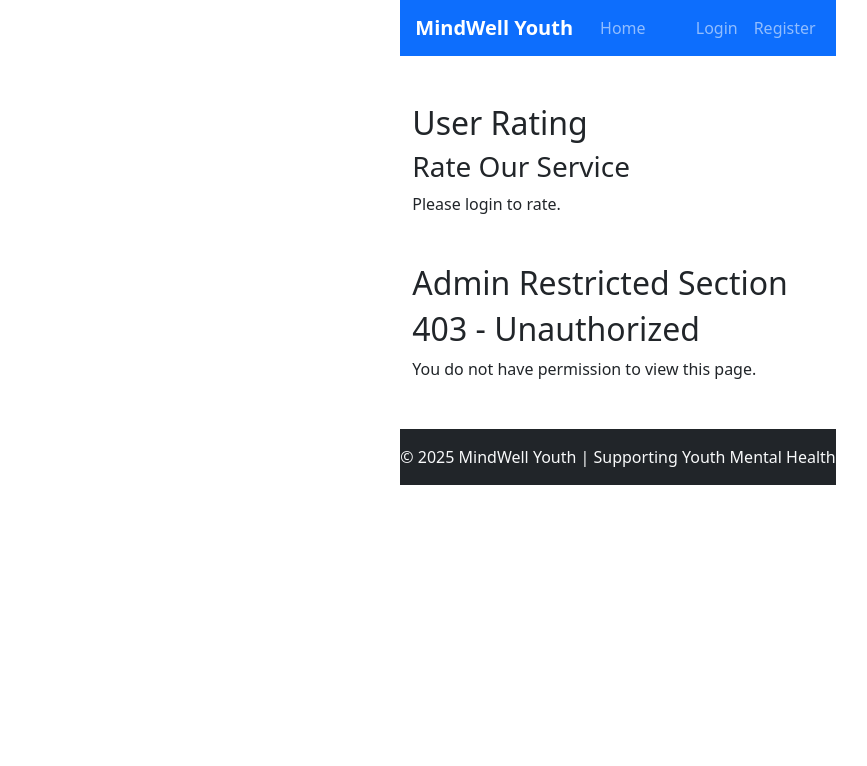
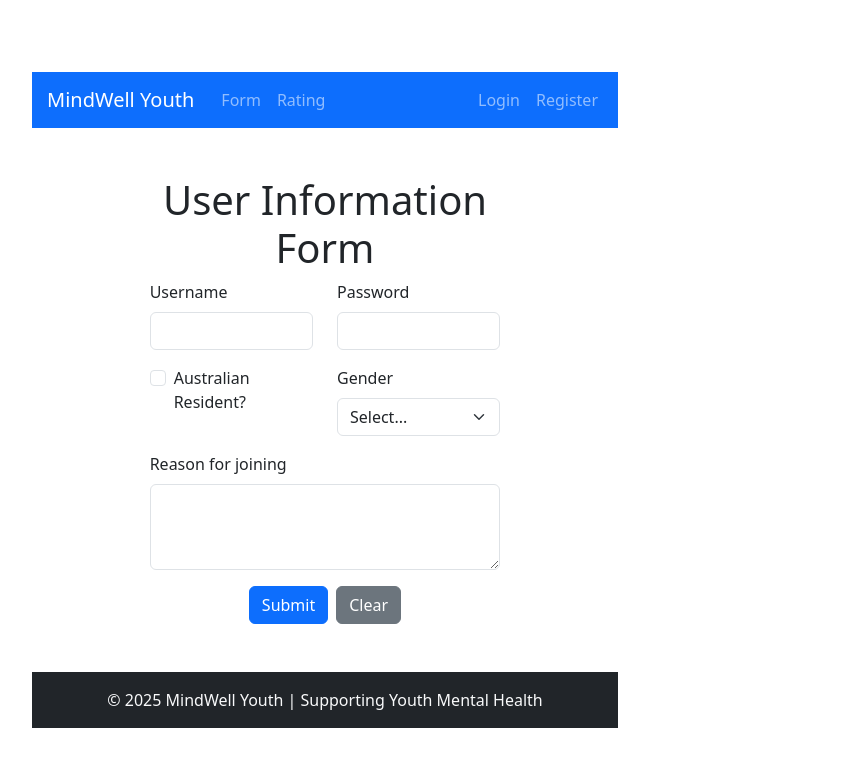
Before and after one commit to Mars5427/FIT5032, a Vue app: page /form in a window 1280 px wide. Shown: the top 766 px of the page, without its empty margins (22-889 px from the left). Built offline with nearby package versions, Linux system fonts and the light colour scheme; a small style sheet from the web is missing.

Commit message:
Update App.vue for displaying different pages

```diff
--- a/src/App.vue
+++ b/src/App.vue
@@ -14,13 +14,10 @@
         <div class="collapse navbar-collapse" id="navbarNav">
           <ul class="navbar-nav me-auto">
             <li class="nav-item">
-              <router-link class="nav-link" to="/">Home</router-link>
+              <router-link class="nav-link" to="/form">Form</router-link>
             </li>
-            <li class="nav-item" v-if="user">
-              <router-link class="nav-link" to="/dashboard">Dashboard</router-link>
-            </li>
-            <li class="nav-item" v-if="user">
-              <router-link class="nav-link" to="/resources">Resources</router-link>
+            <li class="nav-item">
+              <router-link class="nav-link" to="/rating">Rating</router-link>
             </li>
             <li class="nav-item" v-if="user && user.role === 'admin'">
               <router-link class="nav-link" to="/admin">Admin Panel</router-link>
@@ -54,21 +51,6 @@
 
     <main class="container mt-4">
       <router-view />
-
-      <section class="mt-5">
-        <h2>User Rating</h2>
-        <Rating />
-      </section>
-
-      <section class="mt-5">
-        <h2>Admin Restricted Section</h2>
-        <div v-if="user && user.role === 'admin'">
-          <p>Welcome to the admin-only section. Here you can manage resources.</p>
-        </div>
-        <div v-else>
-          <Unauthorized />
-        </div>
-      </section>
     </main>
 
     <footer class="bg-dark text-light py-3 text-center mt-5">
@@ -80,8 +62,6 @@
 <script setup>
 import { ref, onMounted } from 'vue'
 import { useRouter } from 'vue-router'
-import Rating from './components/Rating.vue'
-import Unauthorized from './components/Unauthorized.vue'
 
 const router = useRouter()
 const user = ref(null)
@@ -106,30 +86,3 @@ onMounted(() => {
   window.addEventListener('storage', checkAuth)
 })
 </script>
-
-<style>
-body {
-  font-family: "Segoe UI", Tahoma, Geneva, Verdana, sans-serif;
-  min-height: 100vh;
-  display: flex;
-  flex-direction: column;
-}
-
-#app {
-  min-height: 100vh;
-  display: flex;
-  flex-direction: column;
-}
-
-main {
-  flex: 1;
-}
-
-.navbar-brand {
-  font-weight: bold;
-}
-
-.router-link-active {
-  font-weight: bold;
-}
-</style>
```
Also changed, not shown: src/router/index.js (+6 -2 lines).
